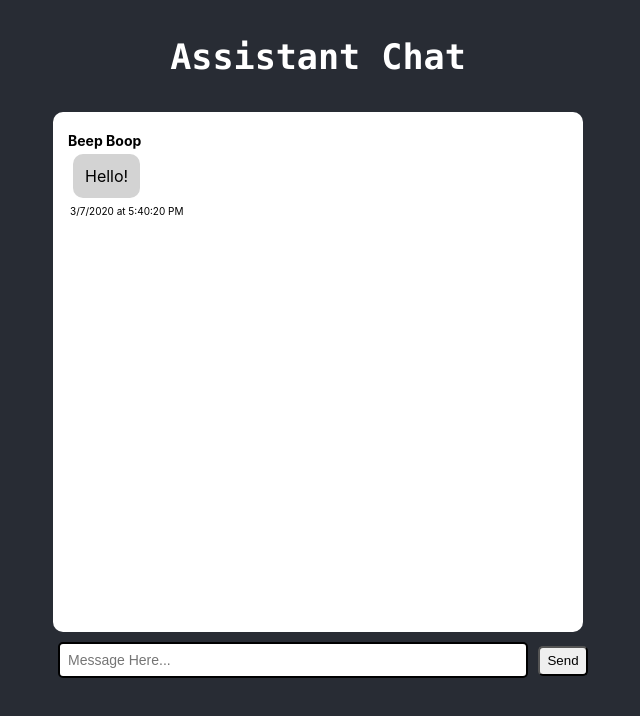
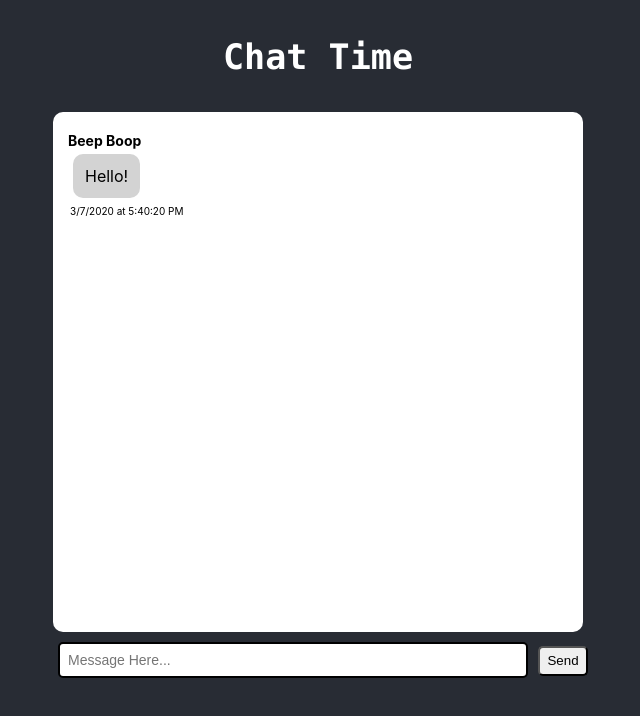
Before and after one commit to winnllam/chatbotbox, a React (Create React App) app: page / in a window 1280 px wide. Shown: the top 716 px of the page, without its empty margins (322-962 px from the left). Built offline with nearby package versions, Linux system fonts and the light colour scheme.

Commit message:
Changed chat name

```diff
--- a/src/App.tsx
+++ b/src/App.tsx
@@ -8,7 +8,7 @@ const App: React.FC = () => {
       <div className={styles.container}>
         <header className={styles.title}>
           <h3>
-            <code>Assistant Chat</code>
+            <code>Chat Time</code>
           </h3>
         </header>
         <ChatBox />
```
